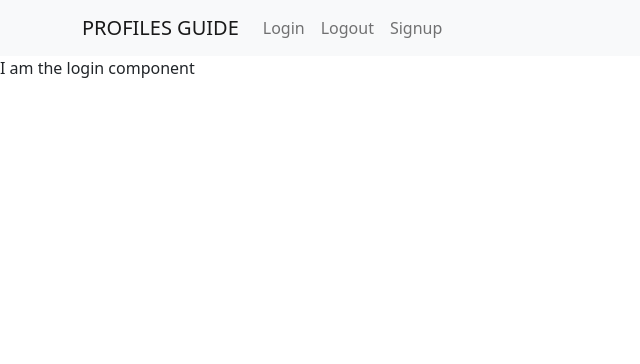
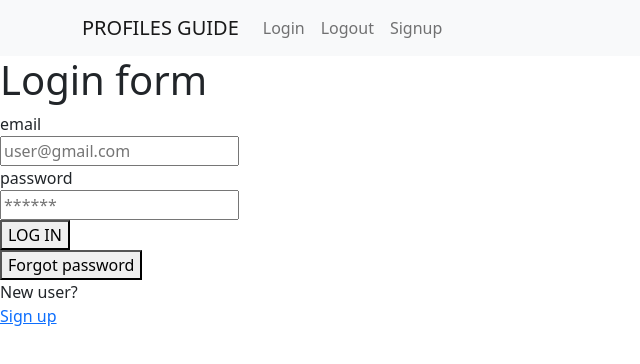
Before and after one commit to DizNicolasAmor/profilesguide, a React (Create React App) app in the folder frontend/: page /login in a window 1280 px wide. Shown: the top 364 px of the page, without its empty margins (0-640 px from the left). Built offline with nearby package versions, Linux system fonts and the light colour scheme.

Commit message:
MASTER: frontend. add login component boilerplate

```diff
--- a/frontend/src/components/App.tsx
+++ b/frontend/src/components/App.tsx
@@ -1,7 +1,7 @@
 import React, { useEffect, FC } from "react";
 import { BrowserRouter as Router, Switch, Route } from "react-router-dom";
 import Home from "./Home";
-import Login from "./Login";
+import Login from "./login";
 import Logout from "./Logout";
 import NavbarComponent from "./Navbar";
 import Signup from "./Signup";
--- a/frontend/src/components/Login.tsx
+++ /dev/null
@@ -1,7 +0,0 @@
-import React from "react";
-
-const Login = () => {
-  return <div>I am the login component</div>;
-};
-
-export default Login;
--- /dev/null
+++ b/frontend/src/components/login/components/Loader.tsx
@@ -0,0 +1,10 @@
+import React, { FC } from "react";
+
+const Loader: FC = () => (
+  <div>
+    <div className="backdrop" />
+    <div className="donut" />
+  </div>
+);
+
+export default Loader;
--- /dev/null
+++ b/frontend/src/components/login/components/LoginForm.tsx
@@ -0,0 +1,60 @@
+import React, { FC } from "react";
+import { Form, Field, ErrorMessage } from "formik";
+import Loader from "./Loader";
+import PostSubmit from "./PostSubmit";
+import { inputs } from "../utils/FormHelpers";
+
+interface LoginFormProps {
+  isSubmitting: boolean;
+  messageFromServer: string;
+  setMessageFromServer: (msg: string) => void;
+}
+
+const LoginForm: FC<LoginFormProps> = ({
+  isSubmitting,
+  messageFromServer,
+  setMessageFromServer,
+}) => (
+  <div>
+    {isSubmitting && <Loader />}
+    {!!messageFromServer && (
+      <PostSubmit
+        messageFromServer={messageFromServer}
+        setMessageFromServer={setMessageFromServer}
+      />
+    )}
+    <h1>Login form</h1>
+    <Form>
+      {inputs.map((input) => (
+        <div key={input.name}>
+          <div className={`input title ${input.name}`}>{input.name}</div>
+          <Field
+            type={input.name}
+            name={input.name}
+            className="input body"
+            placeholder={input.placeholder}
+          />
+          <ErrorMessage
+            name={input.name}
+            component="div"
+            className="input error"
+          />
+        </div>
+      ))}
+      <div>
+        <button type="submit" disabled={isSubmitting}>
+          LOG IN
+        </button>
+      </div>
+    </Form>
+    <div>
+      <button className="forgot-password" onClick={() => false}>
+        Forgot password
+      </button>
+      <div>New user?</div>
+      <a href="/signup">Sign up</a>
+    </div>
+  </div>
+);
+
+export default LoginForm;
--- /dev/null
+++ b/frontend/src/components/login/components/PostSubmit.tsx
@@ -0,0 +1,95 @@
+import React, { FC } from "react";
+
+/*
+const PostSubmitContainer = styled.div`
+  width: 100%;
+  height: 100%;
+  position: absolute;
+  display: flex;
+  align-items: center;
+  justify-content: center;
+
+  .backdrop {
+    position: absolute;
+    width: 100%;
+    height: 100%;
+    top: 0;
+    left: 0;
+    background-color: #fff;
+    z-index: 3;
+  }
+
+  .post-submit-body {
+    z-index: 9;
+  }
+  .message {
+    font-size: 14px;
+    text-align: center;
+    color: #333;
+    letter-spacing: 0.05em;
+    margin: 3px auto;
+  }
+  .center-flex {
+    width: 100%;
+    display: flex;
+    justify-content: center;
+  }
+  button {
+    font-family: "'Helvetica', 'Arial', sans-serif";
+    font-size: 14px;
+    font-weight: 500;
+    letter-spacing: 0.05em;
+    color: #333;
+    background: LightGrey;
+    border: 1px solid #878f99;
+    margin: 12px;
+    padding: 6px 12px;
+    border-radius: 3px;
+    cursor: pointer;
+    transition: 0.3s;
+    &:hover {
+      opacity: 0.8;
+    }
+    &:focus {
+      border-color: none;
+      -webkit-box-shadow: none;
+      box-shadow: none;
+      outline: none;
+    }
+  }
+`;
+*/
+
+interface PostSubmitProps {
+  messageFromServer: string;
+  setMessageFromServer: (msg: string) => void;
+}
+
+const PostSubmit: FC<PostSubmitProps> = ({
+  messageFromServer,
+  setMessageFromServer,
+}) => (
+  <div>
+    <div className="backdrop" />
+    <div className="post-submit-body">
+      {messageFromServer && (
+        <div>
+          <div className="message">Login failed.</div>
+          <div className="message">{messageFromServer}</div>
+
+          <div className="center-flex">
+            <button
+              onClick={() => {
+                setMessageFromServer("");
+              }}
+            >
+              BACK
+            </button>
+          </div>
+        </div>
+      )}
+    </div>
+  </div>
+);
+
+export default PostSubmit;
--- /dev/null
+++ b/frontend/src/components/login/index.tsx
@@ -0,0 +1,33 @@
+import React, { useState, FC } from "react";
+import { Formik } from "formik";
+import LoginForm from "./components/LoginForm";
+import {
+  initialValues,
+  validationSchema,
+  submitLogin,
+} from "./utils/FormHelpers";
+
+const Login: FC = () => {
+  const [messageFromServer, setMessageFromServer] = useState("");
+
+  return (
+    <div>
+      <Formik
+        initialValues={initialValues}
+        validationSchema={validationSchema}
+        // onSubmit={(values, { setSubmitting }) =>
+        // submitLogin(values, { setSubmitting }, setMessageFromServer)
+        onSubmit={submitLogin}
+        render={({ isSubmitting }) => (
+          <LoginForm
+            isSubmitting={isSubmitting}
+            messageFromServer={messageFromServer}
+            setMessageFromServer={setMessageFromServer}
+          />
+        )}
+      />
+    </div>
+  );
+};
+
+export default Login;
--- /dev/null
+++ b/frontend/src/components/login/utils/FormHelpers.tsx
@@ -0,0 +1,71 @@
+import * as Yup from "yup";
+// import { getFromStorage, setInStorage } from "./storage";
+export const inputs = [
+  {
+    name: "email",
+    placeholder: "user@gmail.com",
+  },
+  {
+    name: "password",
+    placeholder: "******",
+  },
+];
+
+export const initialValues = {
+  email: "",
+  password: "",
+};
+
+export const validationSchema = Yup.object().shape({
+  email: Yup.string().email("Invalid email").required("Required"),
+  password: Yup.string()
+    .min(6, "Password is too short")
+    .max(21, "Password is too large")
+    .required("Required"),
+});
+
+export const submitLogin = (): void =>
+  // values,
+  // { setSubmitting },
+  // setMessageFromServer
+  {
+    /*
+  const url = "http://localhost:5000/api/login";
+  const params = {
+    method: "POST",
+    headers: { "Content-Type": "application/json" },
+    body: JSON.stringify(values),
+  };
+
+  fetch(url, params)
+    .then((response) => response.json())
+    .then((res) => {
+      if (res.success) {
+        setInStorage("sessionId", { token: res.token });
+        window.location.href = "/";
+      } else setMessageFromServer(res.message);
+      setSubmitting(false);
+    })
+    .catch((reason) => {
+      // eslint-disable-next-line no-console
+      console.error(reason);
+      setMessageFromServer("Please try again later.");
+      setSubmitting(false);
+    });
+    */
+    alert("Log in");
+  };
+
+export const submitLogout = (): void => {
+  /*
+  const tokenItem = getFromStorage("sessionId");
+  if (tokenItem && tokenItem?.token) {
+    const { token } = tokenItem;
+    const url = `/api/logout?token=${token}`;
+
+    // eslint-disable-next-line no-console
+    fetch(url).then(console.warn).catch(console.error);
+  }
+  */
+  alert("log out");
+};
--- /dev/null
+++ b/frontend/src/components/login/utils/storage.tsx
@@ -0,0 +1,28 @@
+export const getFromStorage = (key: string): void | null => {
+  if (!key) return null;
+
+  try {
+    const valueStr = localStorage.getItem(key);
+    if (valueStr) return JSON.parse(valueStr);
+    return null;
+  } catch (reason) {
+    // eslint-disable-next-line no-console
+    console.error(reason);
+    return null;
+  }
+};
+
+export const setInStorage = (
+  key: string,
+  obj: { [key: string]: unknown }
+): void => {
+  // eslint-disable-next-line no-console
+  if (!key) console.error("Key is missing.");
+
+  try {
+    localStorage.setItem(key, JSON.stringify(obj));
+  } catch (err) {
+    // eslint-disable-next-line no-console
+    console.error(err);
+  }
+};
```
